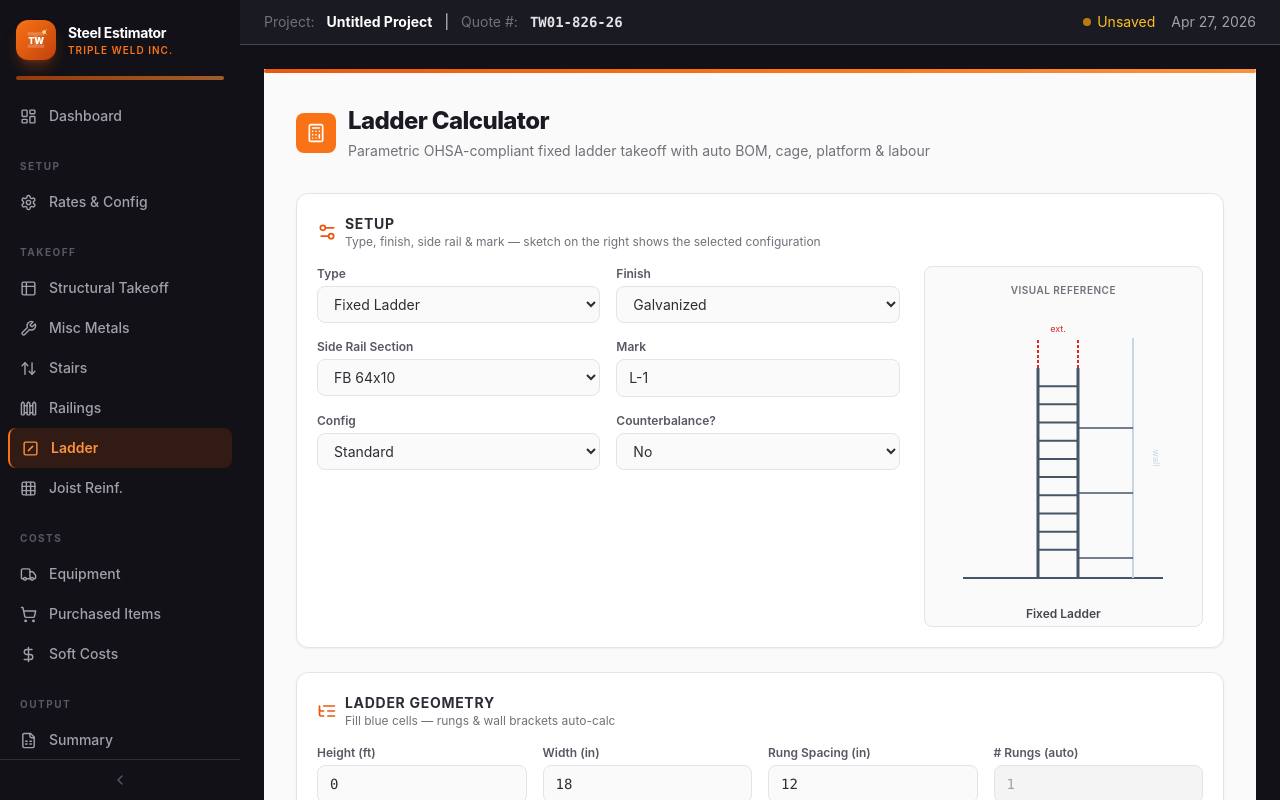
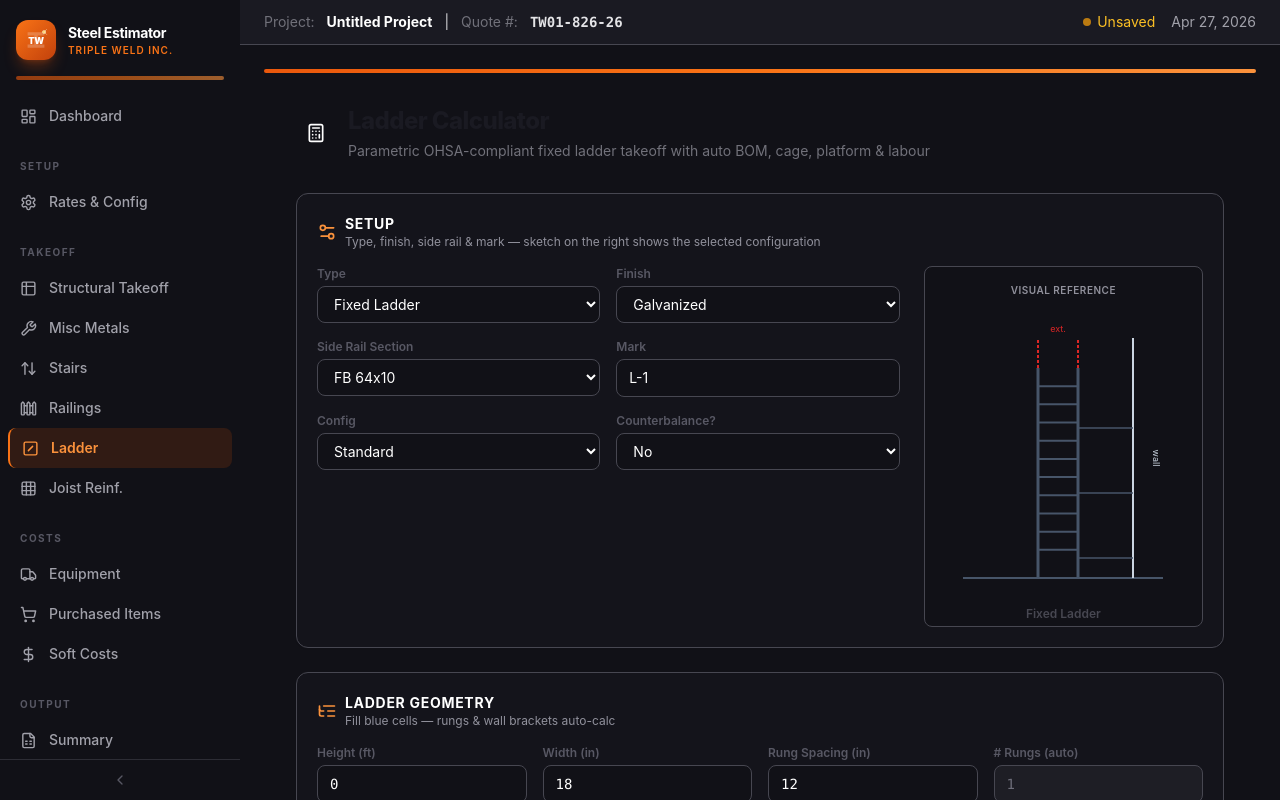
Before and after one commit to Tripleweld/steel-estimator-pro, a React (Vite) app: page /ladder in a window 1280 px wide. Built offline with nearby package versions, Linux system fonts and the light colour scheme.

Commit message:
Ladder: convert light theme to dark theme matching Equipment/Railings/StructuralTakeoff (bg-steel-950, blue-themed inputs, dark cards)

```diff
--- a/src/pages/Ladder.jsx
+++ b/src/pages/Ladder.jsx
@@ -136,7 +136,7 @@ function NumInput({ value, onChange, step = 'any', className = '', disabled = fa
       disabled={disabled}
       value={value ?? ''}
       onChange={(e) => onChange(e.target.value)}
-      className={`w-full rounded-lg border border-silver-200 bg-silver-50 px-3 py-2 text-sm font-mono text-steel-800 outline-none transition focus:border-fire-500 focus:ring-1 focus:ring-fire-500 disabled:bg-silver-100 disabled:text-silver-400 ${className}`}
+      className={`w-full rounded-lg border border-steel-700 bg-steel-950 text-white px-3 py-2 text-sm font-mono text-white outline-none transition focus:border-blue-500/50 focus:ring-1 focus:ring-blue-500/50 disabled:bg-steel-800/40 disabled:text-steel-500 ${className}`}
     />
   )
 }
@@ -147,7 +147,7 @@ function TextInput({ value, onChange, className = '' }) {
       type="text"
       value={value ?? ''}
       onChange={(e) => onChange(e.target.value)}
-      className={`w-full rounded-lg border border-silver-200 bg-silver-50 px-3 py-2 text-sm text-steel-800 outline-none transition focus:border-fire-500 focus:ring-1 focus:ring-fire-500 ${className}`}
+      className={`w-full rounded-lg border border-steel-700 bg-steel-950 text-white px-3 py-2 text-sm text-white outline-none transition focus:border-blue-500/50 focus:ring-1 focus:ring-blue-500/50 ${className}`}
     />
   )
 }
@@ -157,7 +157,7 @@ function Select({ value, onChange, options, className = '' }) {
     <select
       value={value}
       onChange={(e) => onChange(e.target.value)}
-      className={`w-full rounded-lg border border-silver-200 bg-silver-50 px-3 py-2 text-sm text-steel-800 outline-none transition focus:border-fire-500 focus:ring-1 focus:ring-fire-500 ${className}`}
+      className={`w-full rounded-lg border border-steel-700 bg-steel-950 text-white px-3 py-2 text-sm text-white outline-none transition focus:border-blue-500/50 focus:ring-1 focus:ring-blue-500/50 ${className}`}
     >
       {options.map((o) => (
         <option key={o} value={o}>{o}</option>
@@ -174,12 +174,12 @@ function FieldLabel({ children }) {
 
 function SectionCard({ icon: Icon, title, subtitle, children }) {
   return (
-    <div className="mb-6 rounded-xl border border-silver-200 bg-white p-5 shadow-sm">
+    <div className="mb-6 rounded-xl border border-steel-700 bg-steel-900/40 p-5 shadow-sm">
       <div className="mb-4 flex items-center gap-2">
-        {Icon && <Icon className="h-5 w-5 text-fire-600" />}
+        {Icon && <Icon className="h-5 w-5 text-fire-400" />}
         <div>
-          <h2 className="text-sm font-bold uppercase tracking-wider text-steel-800">{title}</h2>
-          {subtitle && <p className="text-xs text-silver-500">{subtitle}</p>}
+          <h2 className="text-sm font-bold uppercase tracking-wider text-white">{title}</h2>
+          {subtitle && <p className="text-xs text-steel-400">{subtitle}</p>}
         </div>
       </div>
       {children}
@@ -333,8 +333,8 @@ function LadderSketch({ type, config, cageRequired }) {
       </svg>
       <p className="mt-2 text-center text-xs font-semibold text-steel-700">
         {type}
-        {config !== 'Standard' && <span className="text-silver-500"> · {config}</span>}
-        {cageRequired && <span className="text-fire-600"> · caged</span>}
+        {config !== 'Standard' && <span className="text-steel-400"> · {config}</span>}
+        {cageRequired && <span className="text-fire-400"> · caged</span>}
       </p>
     </div>
   )
@@ -555,13 +555,13 @@ export default function Ladder() {
   const inRange = (v, lo, hi) => v >= lo && v <= hi
 
   return (
-    <div className="min-h-screen bg-silver-50">
+    <div className="min-h-screen bg-steel-950 text-white">
       <div className="accent-stripe" />
       <div className="mx-auto max-w-7xl px-4 py-8 sm:px-6 lg:px-8">
 
         {/* Header */}
         <div className="mb-8 flex items-center gap-3">
-          <div className="flex h-10 w-10 items-center justify-center rounded-lg bg-fire-500 text-white">
+          <div className="flex h-10 w-10 items-center justify-center rounded-lg bg-fire-950/400 text-white">
             <Calculator className="h-5 w-5" />
           </div>
           <div>
@@ -605,8 +605,8 @@ export default function Ladder() {
               </div>
             </div>
             {/* Sketch takes 1/3 */}
-            <div className="rounded-lg border border-silver-200 bg-silver-50 p-4">
-              <p className="mb-2 text-center text-[10px] font-semibold uppercase tracking-wider text-silver-500">Visual reference</p>
+            <div className="rounded-lg border border-steel-700 bg-steel-950 text-white p-4">
+              <p className="mb-2 text-center text-[10px] font-semibold uppercase tracking-wider text-steel-400">Visual reference</p>
               <LadderSketch type={s.type} config={s.config} cageRequired={geom.cageRequired} />
             </div>
           </div>
@@ -692,8 +692,8 @@ export default function Ladder() {
                   <div className="flex items-center gap-3">
                     <Icon className={`h-5 w-5 flex-shrink-0 ${iconColor}`} />
                     <div>
-                      <p className="text-sm font-semibold text-steel-800">{c.label}</p>
-                      <p className="text-xs text-silver-500">{c.requirement}</p>
+                      <p className="text-sm font-semibold text-white">{c.label}</p>
+                      <p className="text-xs text-steel-400">{c.requirement}</p>
                     </div>
                   </div>
                   <div className="flex items-center gap-3">
@@ -742,15 +742,15 @@ export default function Ladder() {
               </tbody>
               <tfoot>
                 <tr className="border-t-2 border-steel-800">
-                  <td colSpan={5} className="px-3 py-3 text-right text-xs font-bold uppercase tracking-wider text-steel-800">
+                  <td colSpan={5} className="px-3 py-3 text-right text-xs font-bold uppercase tracking-wider text-white">
                     Subtotal (incl. waste {fmtNum(wasteAllowance * 100, 0)}%)
                   </td>
-                  <td className="px-3 py-3 text-right font-mono text-xs text-steel-800"></td>
-                  <td className="px-3 py-3 text-right font-mono text-sm font-bold text-steel-800">
+                  <td className="px-3 py-3 text-right font-mono text-xs text-white"></td>
+                  <td className="px-3 py-3 text-right font-mono text-sm font-bold text-white">
                     {fmtNum(totalLbsWithWaste, 1)} lbs
                   </td>
-                  <td className="px-3 py-3 text-right font-mono text-sm text-steel-800">{fmtNum(totalHoles)}</td>
-                  <td className="px-3 py-3 text-right font-mono text-base font-bold text-fire-600">
+                  <td className="px-3 py-3 text-right font-mono text-sm text-white">{fmtNum(totalHoles)}</td>
+                  <td className="px-3 py-3 text-right font-mono text-base font-bold text-fire-400">
                     {fmt(totalMaterialCost)}
                   </td>
                 </tr>
@@ -767,11 +767,11 @@ export default function Ladder() {
               <Select value={s.method} onChange={(v) => set('method', v)} options={METHOD_OPTIONS} />
             </div>
             <div>
-              <FieldLabel>Fab crew (# people) <span className="text-silver-400">[default {defFabCrew}]</span></FieldLabel>
+              <FieldLabel>Fab crew (# people) <span className="text-steel-500">[default {defFabCrew}]</span></FieldLabel>
               <NumInput value={s.fabCrew ?? defFabCrew} onChange={(v) => set('fabCrew', v)} step="1" />
             </div>
             <div>
-              <FieldLabel>Install crew (# people) <span className="text-silver-400">[default {defInstCrew}]</span></FieldLabel>
+              <FieldLabel>Install crew (# people) <span className="text-steel-500">[default {defInstCrew}]</span></FieldLabel>
               <NumInput value={s.instCrew ?? defInstCrew} onChange={(v) => set('instCrew', v)} step="1" />
             </div>
           </div>
@@ -794,7 +794,7 @@ export default function Ladder() {
                   </td>
                   <td className="px-4 py-2.5 text-right font-mono text-steel-600">{fmtNum(fabHrsFinal, 1)}</td>
                   <td className="px-4 py-2.5 text-right font-mono text-steel-600">{fmt(fabRate)}/hr</td>
-                  <td className="px-4 py-2.5 text-right font-mono font-semibold text-steel-800">{fmt(fabLabourCost)}</td>
+                  <td className="px-4 py-2.5 text-right font-mono font-semibold text-white">{fmt(fabLabourCost)}</td>
                 </tr>
                 <tr className="even:bg-steel-50">
                   <td className="px-4 py-2.5 font-medium text-steel-700">Field install (crew {instCrew} ×{instComplexity.toFixed(2)})</td>
@@ -803,15 +803,15 @@ export default function Ladder() {
                   </td>
                   <td className="px-4 py-2.5 text-right font-mono text-steel-600">{fmtNum(instHrsFinal, 1)}</td>
                   <td className="px-4 py-2.5 text-right font-mono text-steel-600">{fmt(installRate)}/hr</td>
-                  <td className="px-4 py-2.5 text-right font-mono font-semibold text-steel-800">{fmt(instLabourCost)}</td>
+                  <td className="px-4 py-2.5 text-right font-mono font-semibold text-white">{fmt(instLabourCost)}</td>
                 </tr>
               </tbody>
               <tfoot>
                 <tr className="border-t-2 border-steel-800">
-                  <td colSpan={4} className="px-4 py-3 text-right text-sm font-bold uppercase tracking-wider text-steel-800">
+                  <td colSpan={4} className="px-4 py-3 text-right text-sm font-bold uppercase tracking-wider text-white">
                     Labour subtotal
                   </td>
-                  <td className="px-4 py-3 text-right font-mono text-base font-bold text-fire-600">{fmt(labourTotal)}</td>
+                  <td className="px-4 py-3 text-right font-mono text-base font-bold text-fire-400">{fmt(labourTotal)}</td>
                 </tr>
               </tfoot>
             </table>
@@ -825,23 +825,23 @@ export default function Ladder() {
               <tbody className="divide-y divide-silver-100">
                 <tr className="even:bg-steel-50">
                   <td className="px-4 py-2.5 font-medium text-steel-700">Material + Waste</td>
-                  <td className="px-4 py-2.5 text-right font-mono text-steel-800">{fmt(totalMaterialCost)}</td>
+                  <td className="px-4 py-2.5 text-right font-mono text-white">{fmt(totalMaterialCost)}</td>
                 </tr>
                 <tr className="even:bg-steel-50">
                   <td className="px-4 py-2.5 font-medium text-steel-700">Galvanizing {s.finish === 'Galvanized' ? '' : '(n/a)'}</td>
-                  <td className="px-4 py-2.5 text-right font-mono text-steel-800">{fmt(galvCost)}</td>
+                  <td className="px-4 py-2.5 text-right font-mono text-white">{fmt(galvCost)}</td>
                 </tr>
                 <tr className="even:bg-steel-50">
                   <td className="px-4 py-2.5 font-medium text-steel-700">Labour</td>
-                  <td className="px-4 py-2.5 text-right font-mono text-steel-800">{fmt(labourTotal)}</td>
+                  <td className="px-4 py-2.5 text-right font-mono text-white">{fmt(labourTotal)}</td>
                 </tr>
               </tbody>
               <tfoot>
                 <tr className="border-t-2 border-steel-800">
-                  <td className="px-4 py-3 text-right text-sm font-bold uppercase tracking-wider text-steel-800">
+                  <td className="px-4 py-3 text-right text-sm font-bold uppercase tracking-wider text-white">
                     GRAND TOTAL
                   </td>
-                  <td className="px-4 py-3 text-right font-mono text-lg font-bold text-fire-600">{fmt(grandTotal)}</td>
+                  <td className="px-4 py-3 text-right font-mono text-lg font-bold text-fire-400">{fmt(grandTotal)}</td>
                 </tr>
               </tfoot>
             </table>
@@ -870,8 +870,8 @@ export default function Ladder() {
                   }`}
                 >
                   <p className="text-xs font-semibold uppercase tracking-wide text-steel-600">{b.label}</p>
-                  <p className="mt-1 text-2xl font-bold font-mono text-steel-800">{fmt(b.value)}</p>
-                  <p className="mt-1 text-xs text-silver-500">Range: {fmt(b.lo)} – {fmt(b.hi)}</p>
+                  <p className="mt-1 text-2xl font-bold font-mono text-white">{fmt(b.value)}</p>
+                  <p className="mt-1 text-xs text-steel-400">Range: {fmt(b.lo)} – {fmt(b.hi)}</p>
                   <span
                     className={`mt-2 inline-block rounded-full px-2.5 py-0.5 text-xs font-bold ${
                       ok ? 'bg-green-200 text-green-800' : low ? 'bg-amber-200 text-amber-800' : 'bg-red-200 text-red-800'
@@ -888,7 +888,7 @@ export default function Ladder() {
         {/* ─── 8. FAB TIME BREAKDOWN ─── */}
         <SectionCard icon={Wrench} title="Fab Time Breakdown" subtitle="Hours per piece by activity (input in MINUTES, blue = editable)">
           <details>
-            <summary className="cursor-pointer select-none text-sm font-semibold text-fire-600 hover:text-fire-700">
+            <summary className="cursor-pointer select-none text-sm font-semibold text-fire-400 hover:text-fire-300">
               Show / edit fab breakdown
             </summary>
             <div className="mt-3 overflow-x-auto">
@@ -919,16 +919,16 @@ export default function Ladder() {
                         </td>
                       ))}
                       <td className="px-2 py-1 text-right font-mono text-steel-700">{fmtNum(c.hrsPerPc, 2)}</td>
-                      <td className="px-2 py-1 text-right font-mono font-semibold text-steel-800">{fmtNum(c.totalHrs, 2)}</td>
+                      <td className="px-2 py-1 text-right font-mono font-semibold text-white">{fmtNum(c.totalHrs, 2)}</td>
                     </tr>
                   ))}
                 </tbody>
                 <tfoot>
                   <tr className="border-t-2 border-steel-800">
-                    <td colSpan={2 + FAB_SUBSTEPS.length + 1} className="px-2 py-2 text-right text-xs font-bold uppercase tracking-wider text-steel-800">
+                    <td colSpan={2 + FAB_SUBSTEPS.length + 1} className="px-2 py-2 text-right text-xs font-bold uppercase tracking-wider text-white">
                       Fab breakdown total
                     </td>
-                    <td className="px-2 py-2 text-right font-mono text-sm font-bold text-fire-600">
+                    <td className="px-2 py-2 text-right font-mono text-sm font-bold text-fire-400">
                       {fmtNum(fabHrsDetailed, 2)} hrs
                     </td>
                   </tr>
@@ -941,7 +941,7 @@ export default function Ladder() {
         {/* ─── 9. INSTALL TIME BREAKDOWN ─── */}
         <SectionCard icon={Hammer} title="Install Time Breakdown" subtitle="Hours per piece by activity (input in MINUTES, blue = editable)">
           <details>
-            <summary className="cursor-pointer select-none text-sm font-semibold text-fire-600 hover:text-fire-700">
+            <summary className="cursor-pointer select-none text-sm font-semibold text-fire-400 hover:text-fire-300">
               Show / edit install breakdown
             </summary>
             <div className="mt-3 overflow-x-auto">
@@ -972,16 +972,16 @@ export default function Ladder() {
                         </td>
                       ))}
                       <td className="px-2 py-1 text-right font-mono text-steel-700">{fmtNum(c.hrsPerPc, 2)}</td>
-                      <td className="px-2 py-1 text-right font-mono font-semibold text-steel-800">{fmtNum(c.totalHrs, 2)}</td>
+                      <td className="px-2 py-1 text-right font-mono font-semibold text-white">{fmtNum(c.totalHrs, 2)}</td>
                     </tr>
                   ))}
                 </tbody>
                 <tfoot>
                   <tr className="border-t-2 border-steel-800">
-                    <td colSpan={2 + INST_SUBSTEPS.length + 1} className="px-2 py-2 text-right text-xs font-bold uppercase tracking-wider text-steel-800">
+                    <td colSpan={2 + INST_SUBSTEPS.length + 1} className="px-2 py-2 text-right text-xs font-bold uppercase tracking-wider text-white">
                       Install breakdown total
                     </td>
-                    <td className="px-2 py-2 text-right font-mono text-sm font-bold text-fire-600">
+                    <td className="px-2 py-2 text-right font-mono text-sm font-bold text-fire-400">
                       {fmtNum(instHrsDetailed, 2)} hrs
                     </td>
                   </tr>
@@ -992,8 +992,8 @@ export default function Ladder() {
         </SectionCard>
 
         {/* Footer */}
-        <div className="mt-10 border-t border-silver-200 pt-6 text-center">
-          <p className="text-xs text-silver-400">Triple Weld Inc. · Steel Estimator Pro · Ladder v2 (Excel v5.1 match)</p>
+        <div className="mt-10 border-t border-steel-700 pt-6 text-center">
+          <p className="text-xs text-steel-500">Triple Weld Inc. · Steel Estimator Pro · Ladder v2 (Excel v5.1 match)</p>
         </div>
       </div>
     </div>
```
